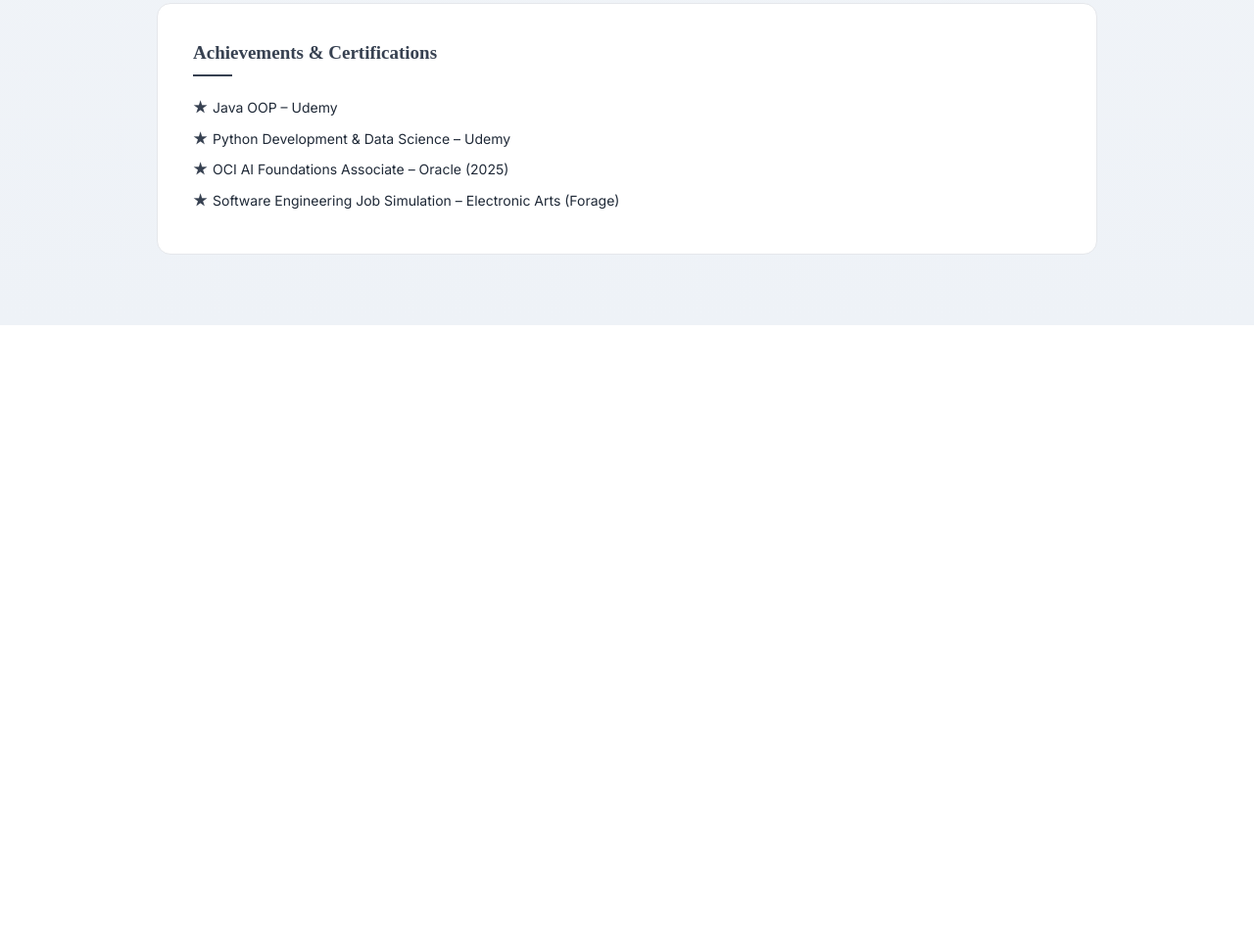
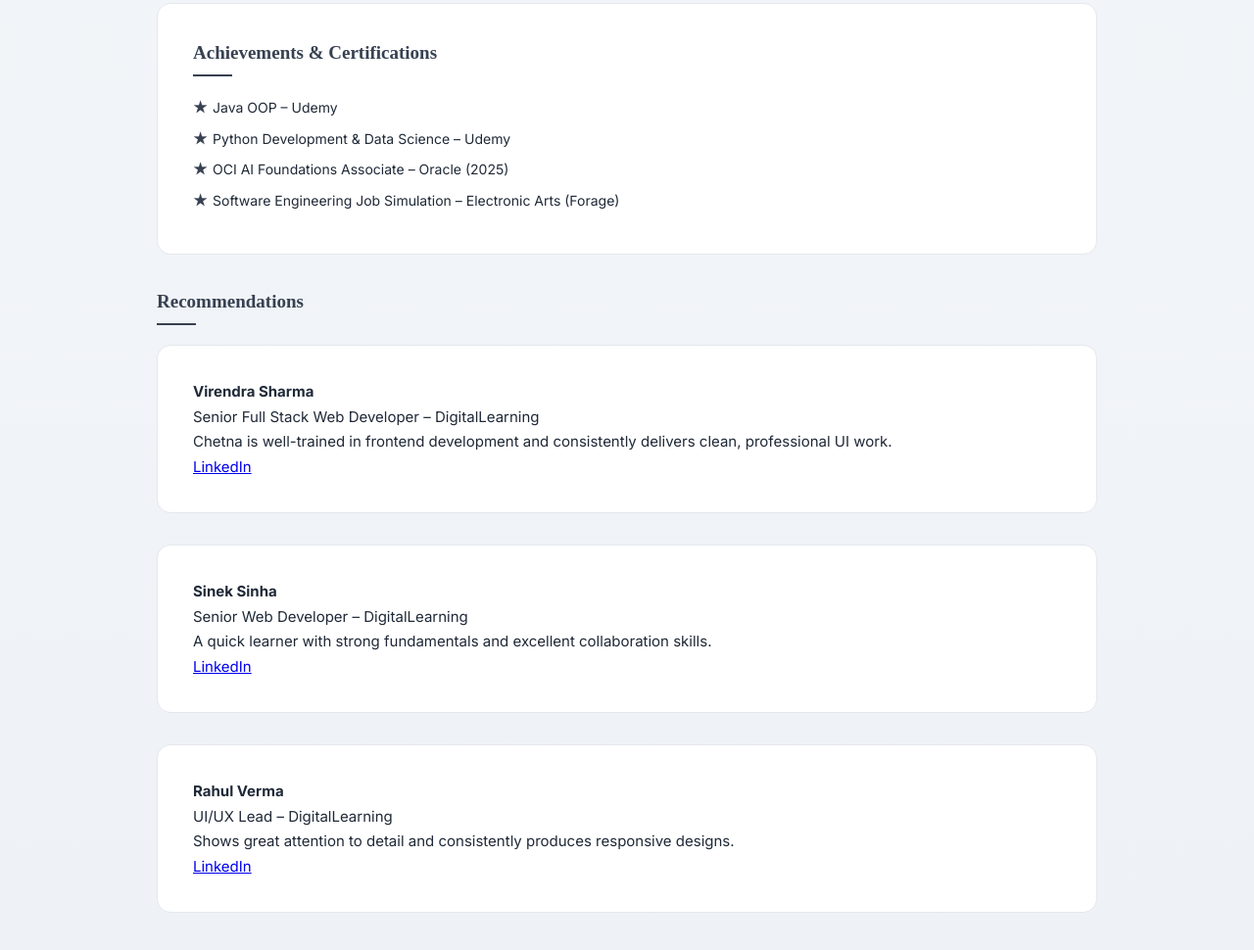
Before and after one commit to Chetna24-uik/ResumeUI, a plain HTML site: page index.html in a window 1280 px wide. Shown: the part 1992-2962 px from the top of the page at 98% size. Before the commit the page ends 2324 px from the top, so only its background shows below. Drawn offline with Linux system fonts and the light colour scheme.

Commit message:
Update index.html

```diff
--- a/index.html
+++ b/index.html
@@ -5,10 +5,7 @@
   <meta name="viewport" content="width=device-width, initial-scale=1.0">
   <title>Resume | Chetna Uikey</title>
 
-  <!-- Google Font -->
   <link href="https://fonts.googleapis.com/css2?family=Inter:wght@400;500;600;700&display=swap" rel="stylesheet">
-
-  <!-- CSS -->
   <link rel="stylesheet" href="css/style.css">
 </head>
 
@@ -26,12 +23,12 @@
 
   <nav class="contact" aria-label="Contact links">
     <a href="mailto:chetnauikey2463@gmail.com">Email</a>
-    <a href="https://www.linkedin.com/in/chetna-uikey-35b108305/" target="_blank">LinkedIn</a>
-    <a href="https://github.com/Chetna24-uik" target="_blank">GitHub</a>
+    <a href="https://www.linkedin.com/in/chetna-uikey-2b4b62199/" target="_blank">LinkedIn</a>
+    <a href="https://github.com/ChetnaUikey" target="_blank">GitHub</a>
   </nav>
 </header>
 
-<main class="container">
+<main>
 
 <!-- ================= EDUCATION ================= -->
 <section class="card">
@@ -168,6 +165,42 @@
   </ul>
 </section>
 
+<!-- ================= RECOMMENDATIONS ================= -->
+<h3>Recommendations</h3>
+
+<section class="recommendation-grid">
+
+  <div class="card recommendation-card">
+    <h4>Virendra Sharma</h4>
+    <p class="role">Senior Full Stack Web Developer – DigitalLearning</p>
+    <p class="message">
+      Chetna is well-trained in frontend development and consistently delivers
+      clean, professional UI work.
+    </p>
+    <a href="#">LinkedIn</a>
+  </div>
+
+  <div class="card recommendation-card">
+    <h4>Sinek Sinha</h4>
+    <p class="role">Senior Web Developer – DigitalLearning</p>
+    <p class="message">
+      A quick learner with strong fundamentals and excellent collaboration skills.
+    </p>
+    <a href="#">LinkedIn</a>
+  </div>
+
+  <div class="card recommendation-card">
+    <h4>Rahul Verma</h4>
+    <p class="role">UI/UX Lead – DigitalLearning</p>
+    <p class="message">
+      Shows great attention to detail and consistently produces responsive designs.
+    </p>
+    <a href="#">LinkedIn</a>
+  </div>
+
+</section>
+
 </main>
+
 </body>
 </html>
```
